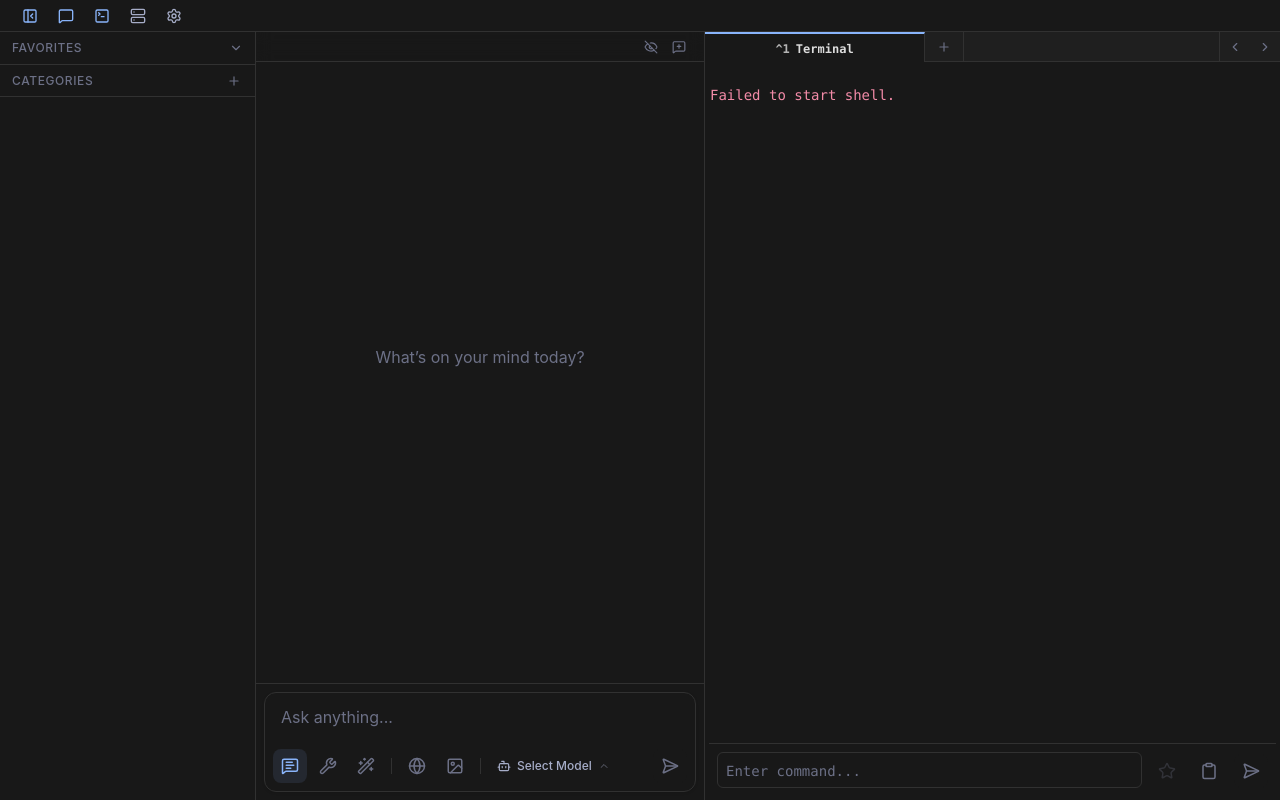
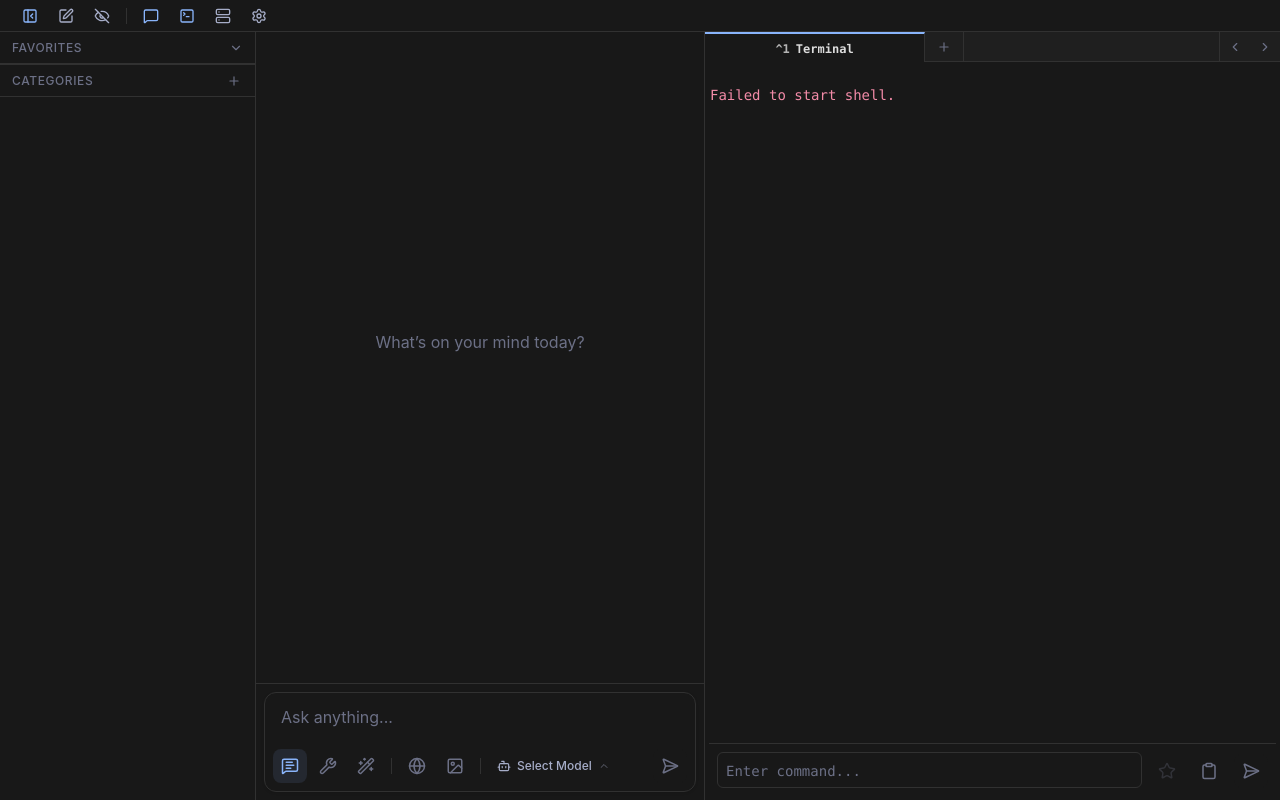
Before and after one commit to ZPVIP/tiginal, a React (Vite) app: page / in a window 1280 px wide. Built offline with nearby package versions, Linux system fonts and the light colour scheme.

Commit message:
feat: add incognito mode and new chat button

```diff
--- a/src/renderer/App.tsx
+++ b/src/renderer/App.tsx
@@ -1,5 +1,5 @@
 import React, { useState, useRef, useEffect, useCallback } from 'react';
-import { TerminalSquare, Server, Settings as SettingsIcon, MessageSquare, PanelLeft, PanelLeftClose } from 'lucide-react';
+import { TerminalSquare, Server, Settings as SettingsIcon, MessageSquare, PanelLeft, PanelLeftClose, SquarePen, EyeOff } from 'lucide-react';
 import { clsx } from 'clsx';
 import { SettingsModal } from './components/Settings/SettingsModal';
 import { Chat, ChatHandle } from './components/Chat/Chat';
@@ -30,6 +30,7 @@ export default function App() {
   // Drawer State
   const [isDrawerOpen, setIsDrawerOpen] = useState(true);
   const [currentConversationId, setCurrentConversationId] = useState<string | null>(null);
+  const [isIncognito, setIsIncognito] = useState(false);
   const chatRef = useRef<ChatHandle>(null);
   const contentAreaRef = useRef<HTMLDivElement>(null);
 
@@ -216,6 +217,42 @@ export default function App() {
                >
                  {isDrawerOpen ? <PanelLeftClose size={16} strokeWidth={2} /> : <PanelLeft size={16} strokeWidth={2} />}
                </button>
+
+               {/* New Chat Button */}
+               <button
+                 onClick={() => chatRef.current?.newChat()}
+                 disabled={!showChat}
+                 className={clsx(
+                   "p-1.5 rounded-md transition-colors",
+                   !showChat
+                     ? "text-text-muted opacity-50 cursor-not-allowed"
+                     : "text-text-sec hover:text-text-main hover:bg-[var(--tab-hover)]"
+                 )}
+                 title="New Chat"
+               >
+                 <SquarePen size={16} strokeWidth={2} />
+               </button>
+
+               {/* Incognito Mode Button */}
+               <button
+                 onClick={() => chatRef.current?.toggleIncognito()}
+                 disabled={!showChat}
+                 className={clsx(
+                   "p-1.5 rounded-md transition-colors",
+                   !showChat
+                     ? "text-text-muted opacity-50 cursor-not-allowed"
+                     : isIncognito
+                       ? "bg-purple-500/20 text-purple-400"
+                       : "text-text-sec hover:text-text-main hover:bg-[var(--tab-hover)]"
+                 )}
+                 title="Incognito Mode"
+               >
+                 <EyeOff size={16} strokeWidth={2} />
+               </button>
+
+               {/* Separator */}
+               <div className="w-px h-4 bg-border mx-0.5" />
+
                <NavItem
                  id="chat"
                  icon={MessageSquare}
@@ -294,7 +331,7 @@ export default function App() {
                 }}
              >
                  <ErrorBoundary>
-                     <Chat ref={chatRef} />
+                     <Chat ref={chatRef} onIncognitoChange={setIsIncognito} />
                  </ErrorBoundary>
              </div>
 
--- a/src/renderer/components/Chat/Chat.tsx
+++ b/src/renderer/components/Chat/Chat.tsx
@@ -1,5 +1,4 @@
 import React, { useState, useEffect, forwardRef, useImperativeHandle } from 'react';
-import { Header } from './Header';
 import { MessageList } from './MessageList';
 import { ChatInput, ChatInputHandle } from './ChatInput';
 import { EmptyState } from './EmptyState';
@@ -13,9 +12,15 @@ export interface ChatHandle {
   loadConversation: (id: string) => Promise<void>;
   deleteConversation: (id: string) => Promise<void>;
   getCurrentConversationId: () => string | null;
+  newChat: () => void;
+  toggleIncognito: () => void;
 }
 
-export const Chat = forwardRef<ChatHandle, {}>(function Chat(_props, ref) {
+interface ChatProps {
+  onIncognitoChange?: (isIncognito: boolean) => void;
+}
+
+export const Chat = forwardRef<ChatHandle, ChatProps>(function Chat(props, ref) {
   const [messages, setMessages] = useState<any[]>([]);
   const [currentConversationId, setCurrentConversationId] = useState<string | null>(null);
   const [providers, setProviders] = useState<AIProvider[]>([]);
@@ -146,6 +151,11 @@ export const Chat = forwardRef<ChatHandle, {}>(function Chat(_props, ref) {
       allowAllToolsRef.current = allowAllTools;
   }, [currentConversationId, isIncognito, allowAllTools]);
 
+  // Notify parent when incognito state changes
+  useEffect(() => {
+      props.onIncognitoChange?.(isIncognito);
+  }, [isIncognito]);
+
   // Expose methods via ref for parent component
   useImperativeHandle(ref, () => ({
     loadConversation: async (id: string) => {
@@ -169,7 +179,18 @@ export const Chat = forwardRef<ChatHandle, {}>(function Chat(_props, ref) {
       }
     },
     getCurrentConversationId: () => currentConversationId,
-  }), [currentConversationId]);
+    newChat: () => {
+      if (isIncognito) {
+        setIncognitoMessages([]);
+      } else {
+        setMessages([]);
+        setCurrentConversationId(null);
+      }
+    },
+    toggleIncognito: () => {
+      setIsIncognito(!isIncognito);
+    },
+  }), [currentConversationId, isIncognito]);
 
   const loadProviders = async () => {
     try {
@@ -532,12 +553,6 @@ export const Chat = forwardRef<ChatHandle, {}>(function Chat(_props, ref) {
 
   return (
     <div className="flex h-full w-full flex-col bg-background relative">
-      <Header
-         onNewChat={handleNewChat}
-         onIncognitoToggle={handleIncognitoToggle}
-         isIncognito={isIncognito}
-      />
-
       {/* Incognito Warning Bar */}
       {isIncognito && (
           <div className="flex items-center justify-between px-4 py-2 bg-purple-900/30 border-b border-purple-700/50 text-sm">
--- a/src/renderer/components/Drawer/FavoriteSection.tsx
+++ b/src/renderer/components/Drawer/FavoriteSection.tsx
@@ -36,7 +36,7 @@ export function FavoriteSection() {
     <div className="border-b border-border">
       {/* Header - style matches CATEGORIES exactly */}
       <div
-        className="flex items-center px-3 py-2 cursor-pointer hover:bg-elevated transition-colors h-8"
+        className="flex items-center px-3 py-2 cursor-pointer hover:bg-elevated transition-colors h-8 border-b border-border"
         onClick={() => setIsExpanded(!isExpanded)}
       >
         <span className="text-xs font-medium text-text-muted uppercase tracking-wider flex-1">
```
